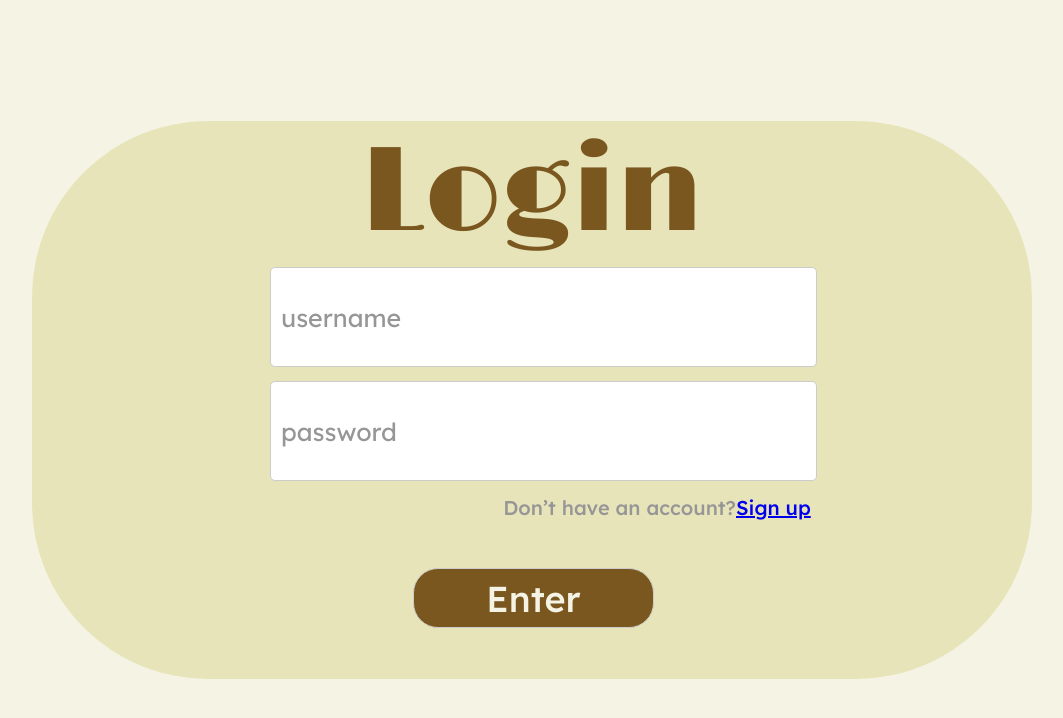
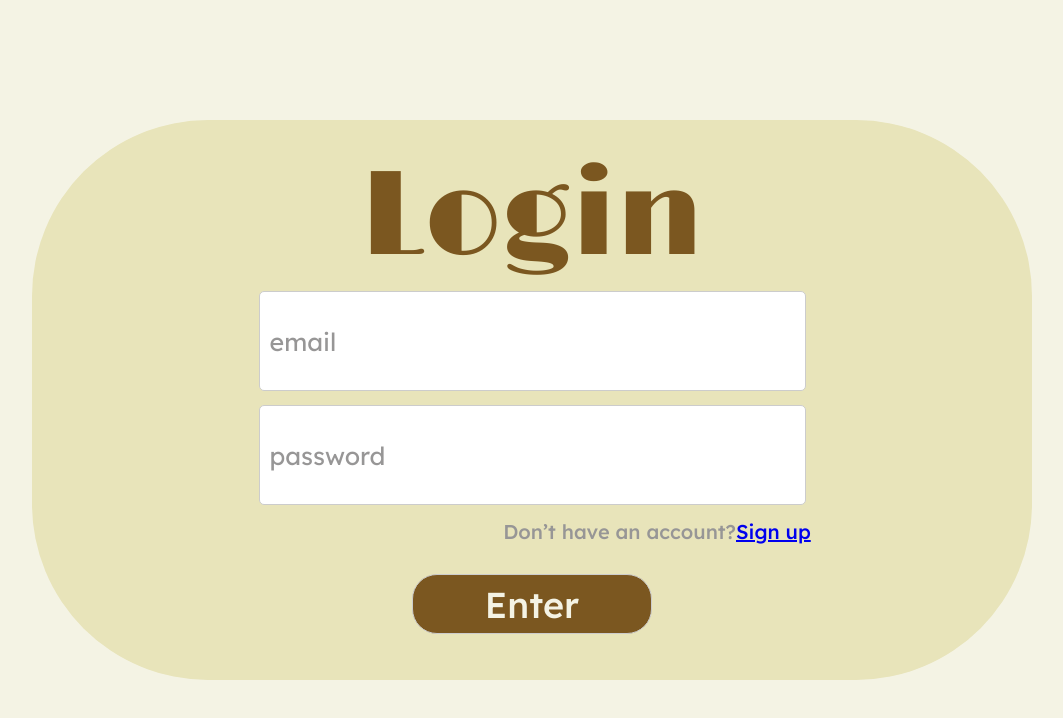
Before and after one commit to longma1012/CS409_project, a React (Create React App) app in the folder my-app/: page / in a window 1280 px wide. Shown: the top 718 px of the page, without its empty margins (108-1171 px from the left). Built offline with nearby package versions, Linux system fonts and the light colour scheme.

Commit message:
login user set

```diff
--- a/my-app/src/components/Header/Header.css
+++ b/my-app/src/components/Header/Header.css
@@ -79,7 +79,7 @@ body {
 }
 
 .User {
-    margin-right: 25px;
+    margin-right: 10px;
     display: flex;
     align-items: center;
     padding: 8px 12px;
@@ -104,3 +104,14 @@ body {
     font-weight: bold;
     color: var(--background);
 }
+
+.logout-btn{
+    width: 80px;
+    margin-left: 25px;
+    border-radius: 20px;
+    padding: 2px 5px;
+    background-color: var(--dark-brown);
+    color: var(--background);
+    text-align: center;
+    font: var(--text-small);
+}
--- a/my-app/src/components/Header/Header.jsx
+++ b/my-app/src/components/Header/Header.jsx
@@ -1,11 +1,38 @@
-import React from "react";
+import React, { useState, useEffect } from "react";
 import { Link } from "react-router-dom";
-import tempPhoto from "../../images/Memoji Boys 2-1.png";
+// import tempPhoto from "../../images/Memoji Boys 2-1.png";
 import searchIcon from "../../images/SearchIcon.png";
 import Logo from "../../images/ProjectLogo.png";
 import "./Header.css";
+import { auth } from "../../config/firebase";
+import { getAuth, onAuthStateChanged, signOut } from "firebase/auth";
 
 const Header = () => {
+    const [currentUserEmail, setCurrentUserEmail] = useState("");
+
+    const logout = async () => {
+        try {
+            await signOut(auth);
+        } catch (err) {
+            console.error(err);
+        }
+    };
+
+    useEffect(() => {
+        const auth = getAuth();
+        const unsubscribe = onAuthStateChanged(auth, (user) => {
+            if (user) {
+                setCurrentUserEmail(user.email);
+            } else {
+                setCurrentUserEmail("");
+            }
+        });
+
+        return () => unsubscribe(); // Unsubscribe from the auth state listener on component unmount
+    }, []);
+
+    // console.log(auth?.currentUser?.email);
+
     return (
         <div className="header-container">
             <Link to="/main" className="home-link">
@@ -25,10 +52,15 @@ const Header = () => {
                 </Link>
             </div>
             <div className="User">
-                <div className="photo-container">
+                {/* <div className="photo-container">
                     <img src={tempPhoto} alt="" className="photo" />
-                </div>
-                <p className="username">Username123</p>
+                </div> */}
+                <p className="username">{currentUserEmail}</p>
+                <Link to="/">
+                    <button onClick={logout} className="logout-btn">
+                        Logout
+                    </button>
+                </Link>
             </div>
         </div>
     );
--- a/my-app/src/components/LoginPage/LoginPage.css
+++ b/my-app/src/components/LoginPage/LoginPage.css
@@ -14,7 +14,22 @@
   background: #f4f3e4;
 }
 
+.loginInnerContainer {
+  width: 1000px;
+  height: 560px;
+  /* left: 256px;
+  top: 185px; */
+  margin: auto;
+  position: absolute;
+  background: #e8e4ba;
+  border-radius: 176px;
+  display: flex;
+  flex-direction: column;
+  justify-content: space-between;
+}
+
 .loginTitle {
+  margin-top: 25px;
   color: var(--Dark-Brown, #7b5720);
   text-align: center;
   font-family: "Limelight", cursive;
@@ -24,20 +39,14 @@
   line-height: normal;
 }
 
-.loginInnerContainer {
-  width: 1000px;
-  height: 558px;
-  /* left: 256px;
-  top: 185px; */
-  margin: auto;
-  position: absolute;
-  background: #e8e4ba;
-  border-radius: 176px;
-}
-
 .loginFormContainer {
   display: flex;
   flex-direction: column;
+  justify-content: space-between;
+  align-items: center;
+  padding: 0;
+  margin-bottom: 50px;
+  /* border: 1px solid #7b5720; */
 }
 
 .login_section {
@@ -45,7 +54,7 @@
   height: 78px;
   padding: 10px;
   margin-bottom: 14px;
-  margin-left: 238px;
+  /* margin-left: 238px; */
   color: var(--inner-text-grey);
   border: 1px solid #ccc;
   border-radius: 5px;
@@ -82,11 +91,24 @@
   color: #7f1f1f;
 }
 
+.error{
+  /* align-self: center; */
+  margin: 0;
+  padding: 0;
+  height: 30px;
+  color: red;
+  /* border: 1px solid #7b5720; */
+  font-family: Lexend;
+  font-size: 14px;
+}
+
+.enterButton{
+  align-self: center;
+}
+
 .enterButton button {
-  width: 241px;
+  width: 240px;
   height: 60px;
-  margin-top: 48px;
-  margin-left: 381px;
   border-radius: 25px;
   border: 1px solid #ccc;
   background-color: var(--dark-brown);
--- a/my-app/src/components/LoginPage/LoginPage.jsx
+++ b/my-app/src/components/LoginPage/LoginPage.jsx
@@ -1,22 +1,32 @@
 import React, { useState } from "react";
 import "./LoginPage.css";
-import { Link } from "react-router-dom";
-import {auth} from "../../config/firebase";
+import { Link, useNavigate } from "react-router-dom";
+import { auth } from "../../config/firebase";
 import { signInWithEmailAndPassword } from "firebase/auth";
+import { createUserWithEmailAndPassword } from "firebase/auth";
 
 const LoginPage = () => {
-    const [username, setUsername] = useState("");
+    const [email, setEmail] = useState("");
     const [password, setPassword] = useState("");
+    const [signInError, setSignInError] = useState(null);
+    const navigate = useNavigate();
 
-    const signIn = (e) => {
+    console.log(auth?.currentUser?.email);
+
+    const signIn = async (e) => {
         e.preventDefault();
-        signInWithEmailAndPassword(auth, username, password)
-            .then((userCredential) => {
-                console.log(userCredential);
-            })
-            .catch((error) => {
-                console.log(error);
-            });
+        try {
+            const userCredential = await signInWithEmailAndPassword(
+                auth,
+                email,
+                password
+            );
+            console.log(userCredential);
+            navigate("/main");
+        } catch (error) {
+            console.log(error);
+            setSignInError("Invalid email or password. Please try again.");
+        }
     };
 
     return (
@@ -27,12 +37,12 @@ const LoginPage = () => {
                     <input
                         type="text"
                         className="login_section"
-                        placeholder="username"
-                        value={username}
-                        onChange={(e) => setUsername(e.target.value)}
+                        placeholder="email"
+                        value={email}
+                        onChange={(e) => setEmail(e.target.value)}
                     />
                     <input
-                        type="text"
+                        type="password"
                         className="login_section"
                         placeholder="password"
                         value={password}
@@ -44,11 +54,13 @@ const LoginPage = () => {
                             Sign up
                         </Link>
                     </div>
-
+                    <div className="error">
+                        {signInError && <p>{signInError}</p>}
+                    </div>
                     <div className="enterButton">
-                        <Link to="/main">
-                            <button type="submit">Enter</button>
-                        </Link>
+                        <button onClick={signIn} type="submit">
+                            Enter
+                        </button>
                     </div>
                 </div>
             </form>
--- a/my-app/src/components/MainPage/MainPage.css
+++ b/my-app/src/components/MainPage/MainPage.css
@@ -25,7 +25,7 @@
     background-color: var(--light-brown);
 }
 .create-post-input input {
-    width: 850px;
+    width: 60vw;
     height: 45px;
     box-sizing: border-box;
     background-color: var(--input-background);
```
